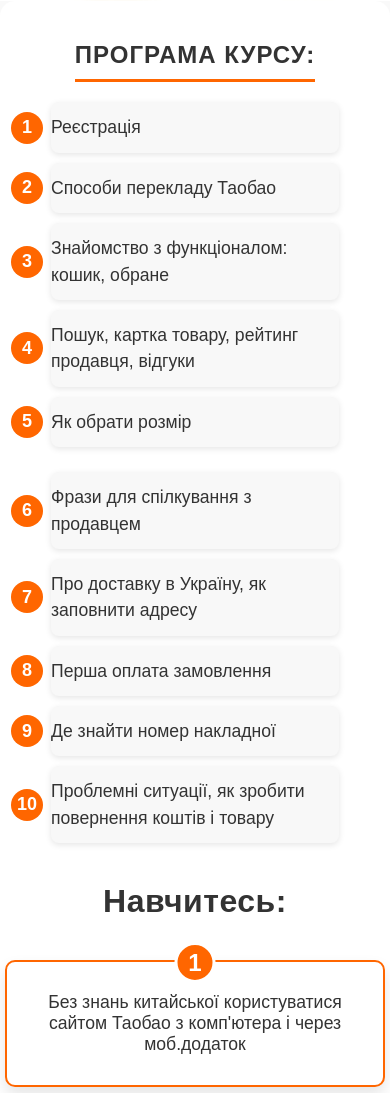
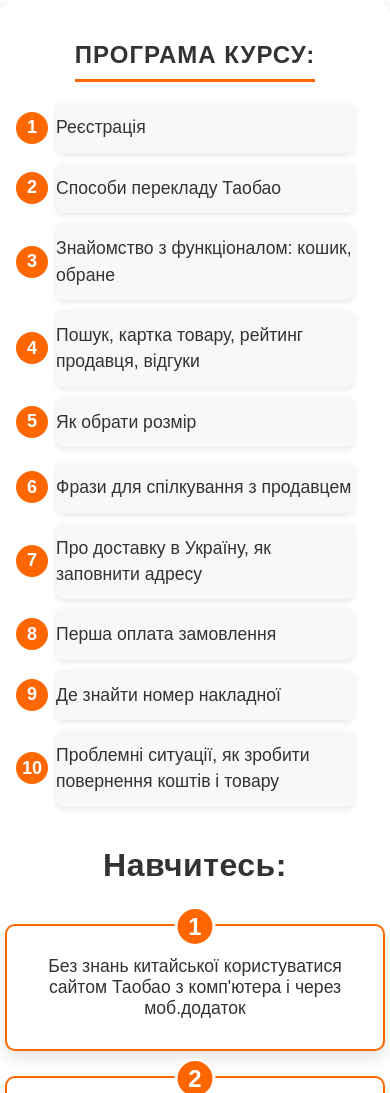
Before and after one commit to KolyaChaun/landing_page, a FastAPI app: page /taobao in a window 390 px wide. Shown: the part 1073-2166 px from the top of the page. Run offline with FastAPI, Linux system fonts and the light colour scheme.

Commit message:
minor changes on taobao rate page

```diff
--- a/static/css/taobao/course_program.css
+++ b/static/css/taobao/course_program.css
@@ -186,7 +186,7 @@
 
     .program-columns {
         flex-direction: column;
-        gap: 15px;
+        gap: 5px;
     }
 
     .column {
@@ -206,6 +206,8 @@
         border-radius: 8px;
         box-shadow: 0 2px 6px rgba(0, 0, 0, 0.1);
         margin-bottom: 10px;
+        margin-left: 5px;
+        width: calc(100% - -10px);
     }
 
     .left-column li::before,
--- a/static/css/taobao/included_in_course.css
+++ b/static/css/taobao/included_in_course.css
@@ -99,7 +99,7 @@
         margin-top: -5px;
     }
     .signup-button-on-image {
-        font-size: 15px;
+        font-size: 13px;
         padding: 12px 21px;
         bottom: 29px;
         left: 48%;
--- a/templates/index.html
+++ b/templates/index.html
@@ -64,7 +64,7 @@
                         </div>
                         <div class="course-price-container">
                             <div class="course-price">
-                                <span>1149 грн</span>
+                                <span>950 грн</span>
                             </div>
                             <a href="/taobao" class="course-btn">Програма курсу</a>
                         </div>
@@ -87,7 +87,7 @@
                         </div>
                         <div class="course-price-container">
                             <div class="course-price">
-                                <span>1899 грн</span>
+                                <span>850 грн</span>
                             </div>
                             <a href="/pinduoduo" class="course-btn">Програма курсу</a>
                         </div>
```
